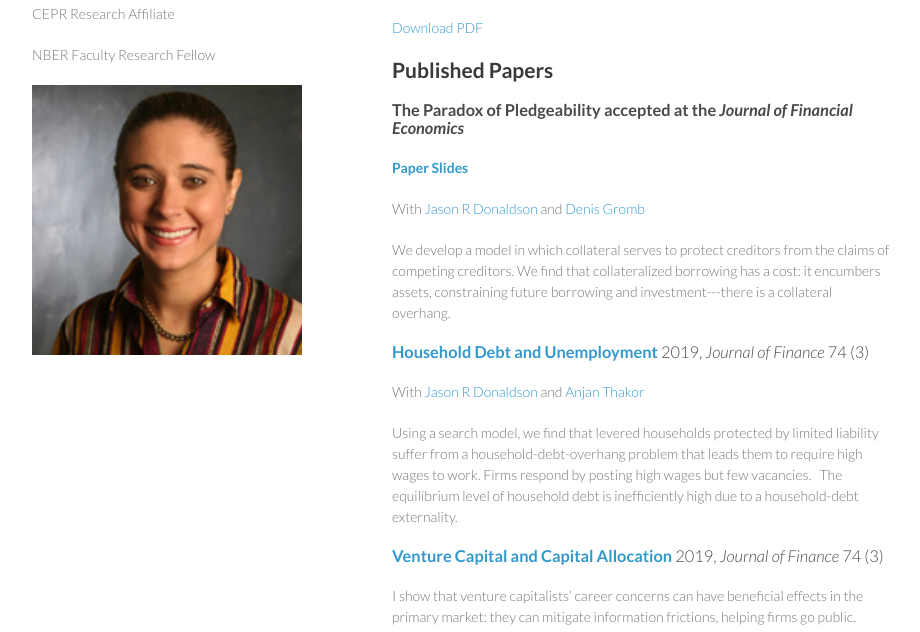
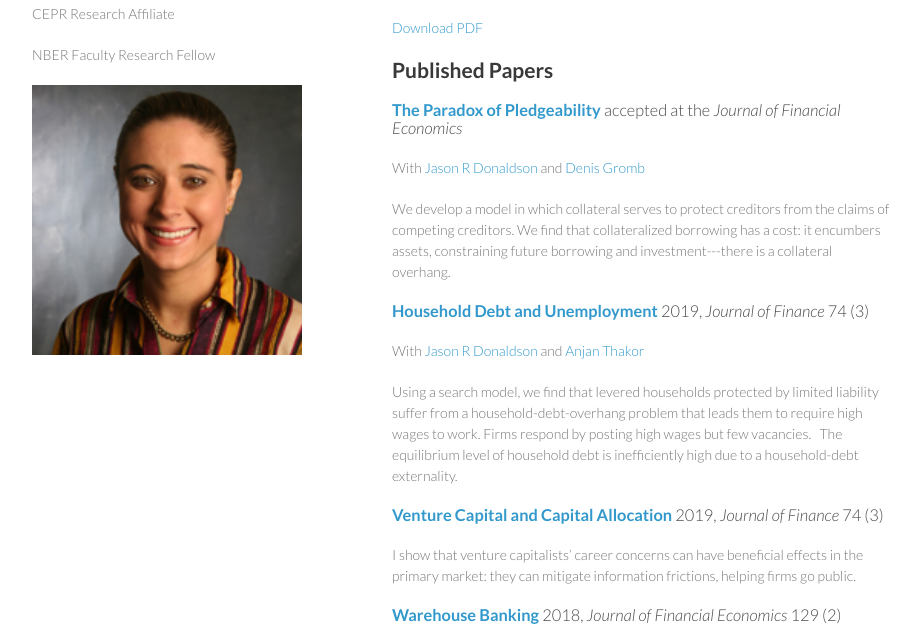
Before and after one commit to giorgiap/giorgiap.github.io, a plain HTML site: page index.html in a window 1280 px wide. Shown: the part 168-800 px from the top of the page, without its empty margins (178-1098 px from the left). Drawn offline with Linux system fonts and the light colour scheme.

Commit message:
Changed index file

```diff
--- a/index.html
+++ b/index.html
@@ -23,10 +23,9 @@
 
 			<h2>Published Papers</h2>
 
-			<h3><b>The Paradox of Pledgeability
-</b></a> </a> accepted at the <i> Journal of Financial Economics</i></span><span style="font-weight:normal;"></h3>
+			<h3><a href="/vari/Paradox-of-pledgeability.pdf"><b>The Paradox of Pledgeability
+</b></a> </a><span style="font-weight:normal;"> accepted at the <i> Journal of Financial Economics</i></span></h3>
 
-			<p><a href="/vari/Paradox-of-pledgeability.pdf"><b>Paper</b></a> <a href="/vari/Paradox-of-pledgeability-slides.pdf"><b>Slides</b></a>
 
 			<p>With <a href="http://jrdonaldson.com/">Jason R Donaldson</a> and <a href="http://www.denisgromb.com/">Denis Gromb</a></p>
 
```
Also changed, not shown: index-copy.html (renamed from index copy.html, +2 -2 lines).
